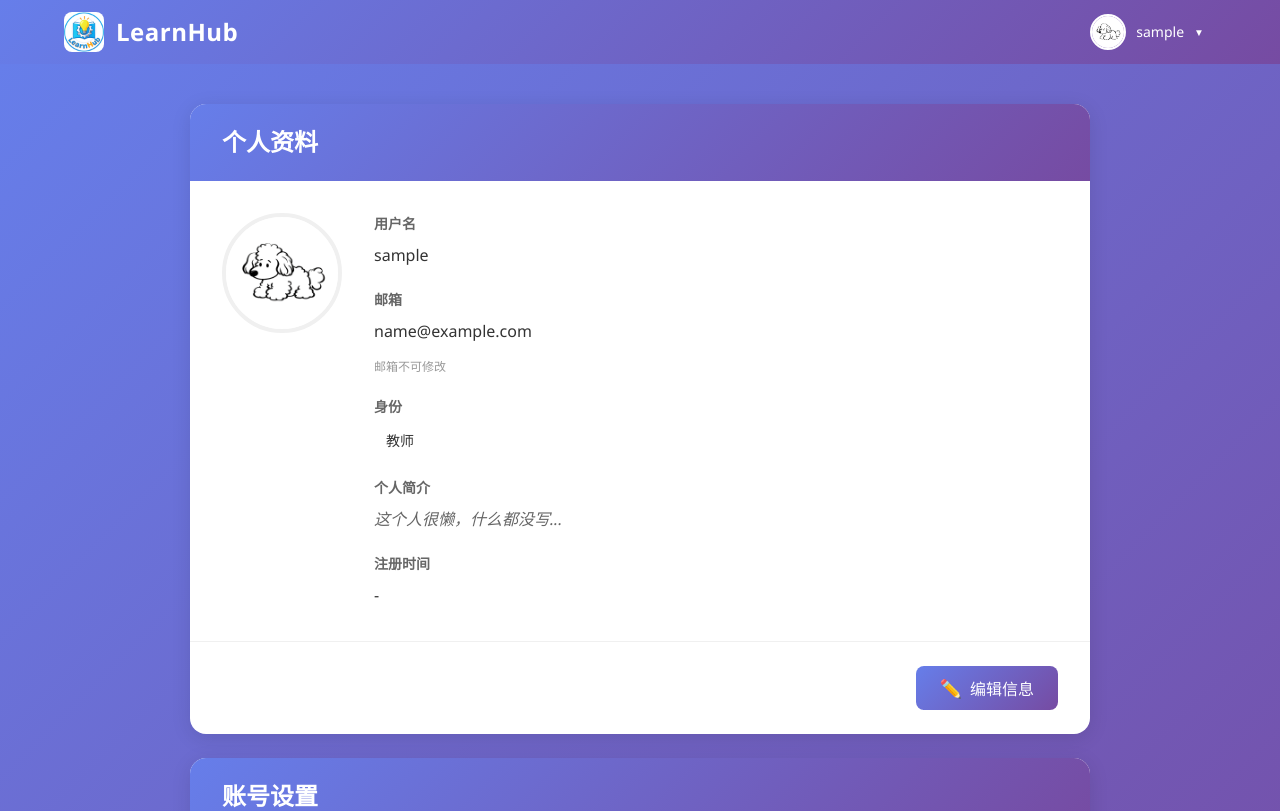
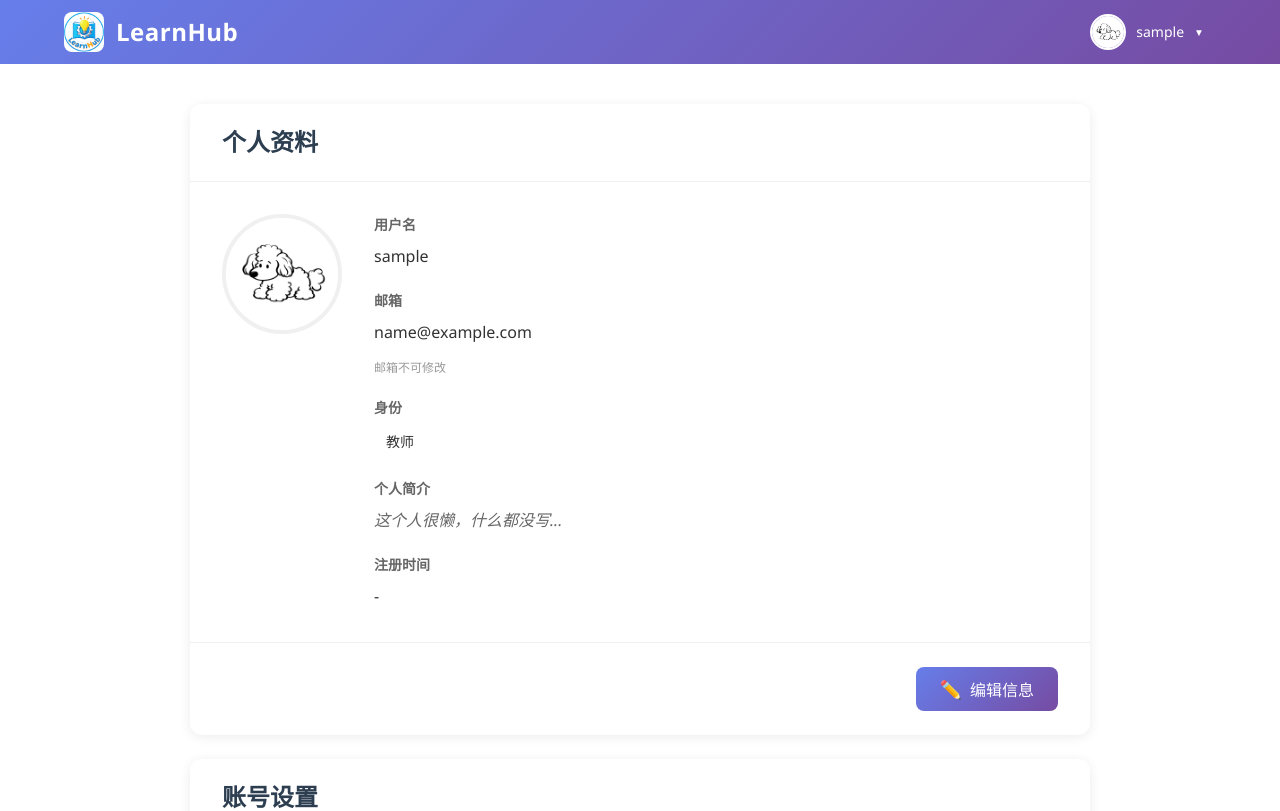
Before and after one commit to HEYWEEN/LearnHub, a Vue app in the folder client/: page /profile in a window 1280 px wide. Shown: the top 811 px of the page. Built offline with nearby package versions, Linux system fonts and the light colour scheme; no server answers; sample sign-in values are in the browser's storage.

Commit message:
调整个人中心样式

```diff
--- a/client/src/pages/Profile/index.vue
+++ b/client/src/pages/Profile/index.vue
@@ -385,7 +385,7 @@ onMounted(() => {
 <style scoped>
 .profile-page {
   min-height: calc(100vh - 64px);
-  background: linear-gradient(135deg, #667eea 0%, #764ba2 100%);
+  background: #ffffff;
   padding: 40px 20px;
 }
 
@@ -401,15 +401,23 @@ onMounted(() => {
 .user-info-card,
 .account-settings-card {
   background: white;
-  border-radius: 16px;
-  box-shadow: 0 4px 20px rgba(0, 0, 0, 0.1);
+  border-radius: 12px;
+  box-shadow: 0 2px 12px rgba(0, 0, 0, 0.08);
   overflow: hidden;
+  transition: all 0.3s ease;
+}
+
+.user-info-card:hover,
+.account-settings-card:hover {
+  transform: translateY(-4px);
+  box-shadow: 0 8px 24px rgba(0, 0, 0, 0.12);
 }
 
 .card-header {
-  background: linear-gradient(135deg, #667eea 0%, #764ba2 100%);
-  color: white;
+  background: white;
+  color: #2c3e50;
   padding: 24px 32px;
+  border-bottom: 1px solid #f0f0f0;
 }
 
 .card-header h2 {
```
